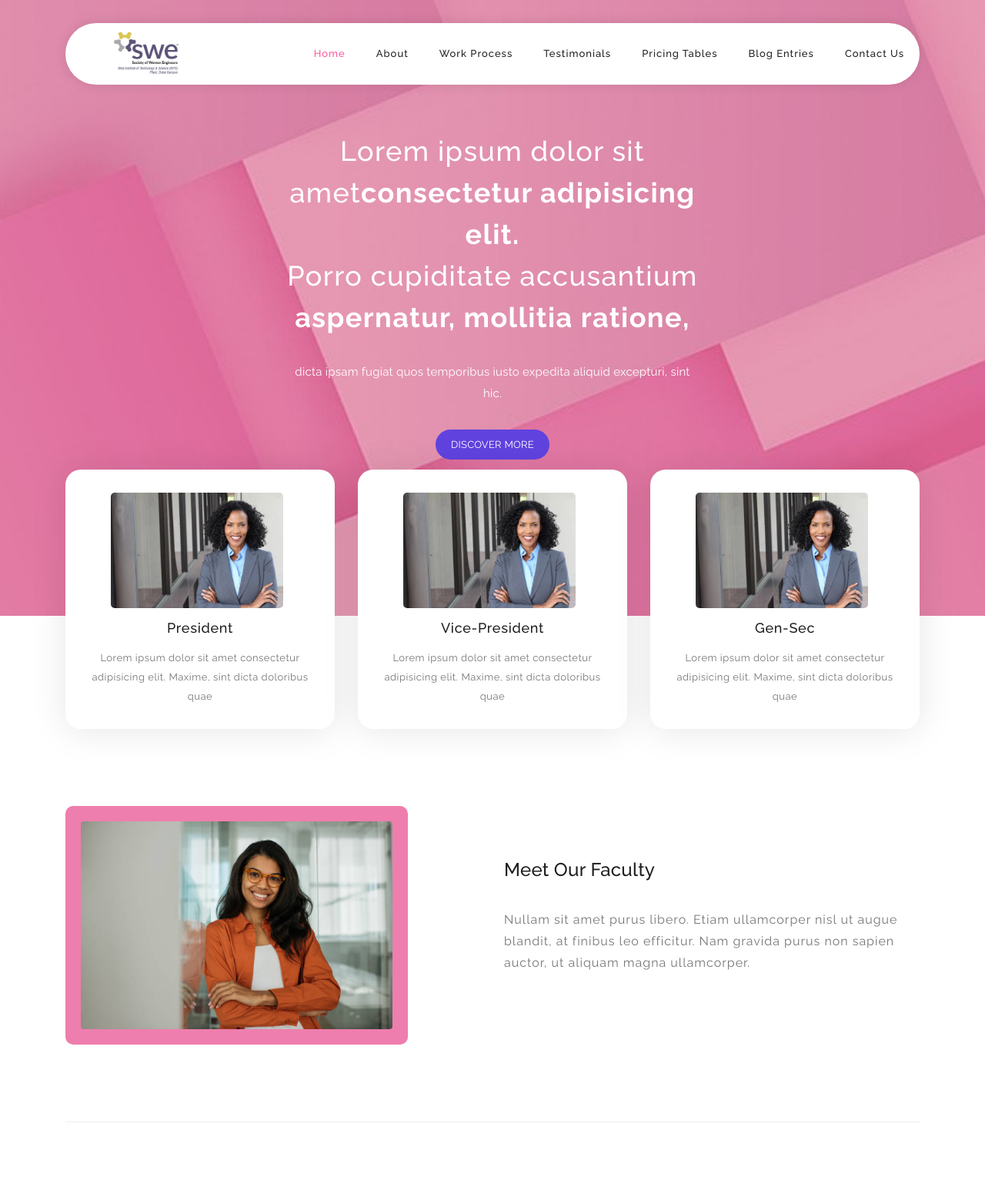
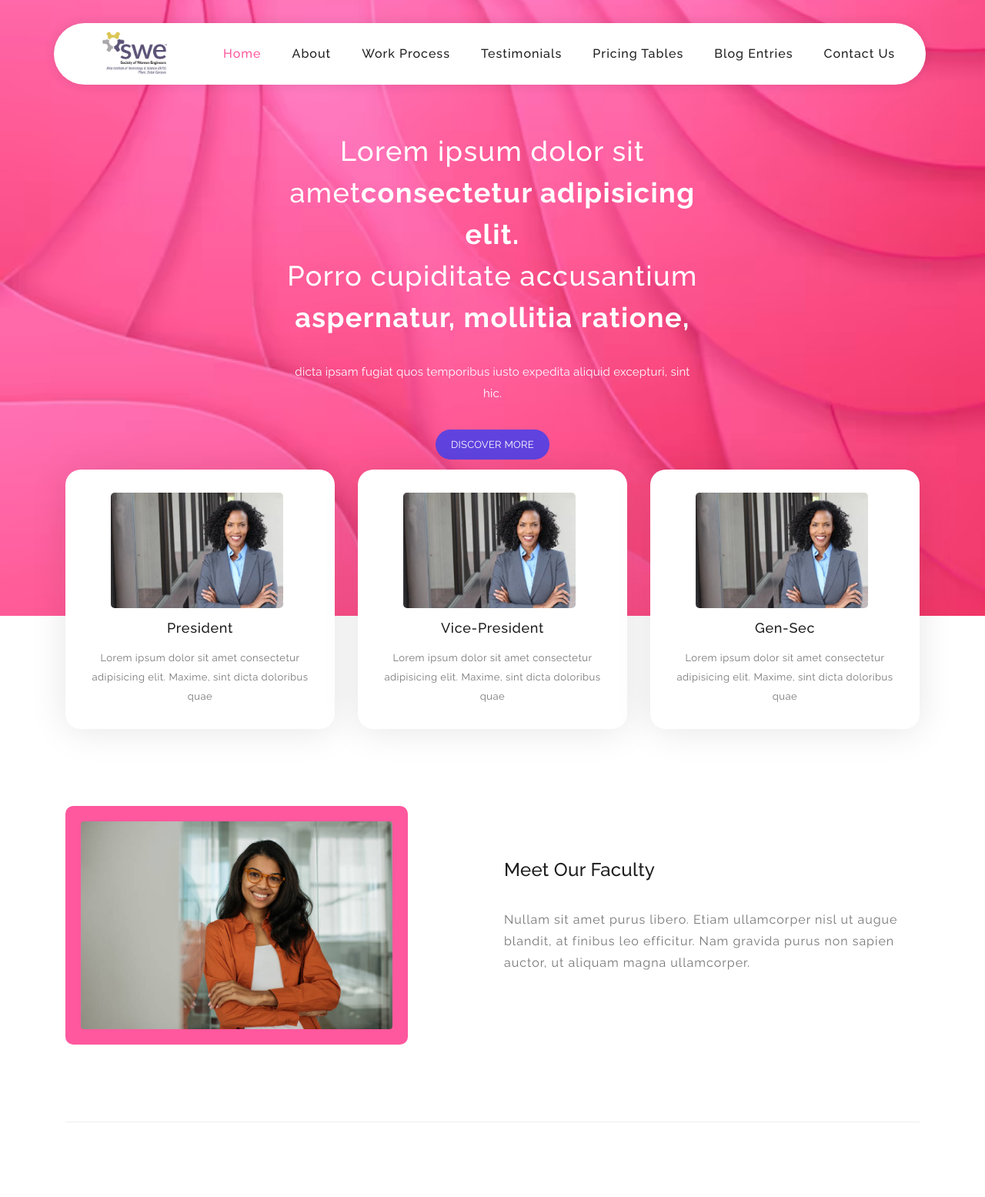
Before and after one commit to radhika-khatri/Women_in_Engineering, a plain HTML site: page index.html in a window 1280 px wide. Shown: the top 1555 px of the page at 77% size. Drawn offline with Linux system fonts and the light colour scheme.

Commit message:
Changed Background

```diff
--- a/assets/css/templatemo-softy-pinko.css
+++ b/assets/css/templatemo-softy-pinko.css
@@ -402,10 +402,10 @@ header
 }
 
 .header-area .main-nav {
+  background-color: white;
   box-shadow: 0px 0px 15px rgba(0,0,0,0.1);
   border-radius: 40px;
   min-height: 80px;
-  background: #fff;
 }
 
 
@@ -445,13 +445,13 @@ header
 }
 
 .header-area .main-nav .nav li:last-child {
-  padding-right: 0px;
+  padding-right: 20px;
 }
 
 .header-area .main-nav .nav li a {
   display: block;
   font-weight: 500;
-  font-size: 13px;
+  font-size: 16px;
   color: #fff;
   -webkit-transition: all 0.3s ease 0s;
   -moz-transition: all 0.3s ease 0s;
@@ -580,6 +580,9 @@ header
 
 @media (max-width: 1200px) {
 
+  .header-area .main-nav .nav li a {
+    font-size: 13px;
+  }
   .header-area .main-nav .nav li {
     padding-top: 5px;
     padding-bottom: 5px;
@@ -593,7 +596,7 @@ header
   }
 }
 
-@media (max-width: 991px) {
+@media (max-width: 961px) {
   .header-area {
     padding: 0px 15px;
     height: 80px;
@@ -669,7 +672,7 @@ welcome
   display: flex;
   align-items: center;
   justify-content: center;
-  background-image: url(../images/image.png);
+  background-image: url(../images/abstract.png);
   background-repeat: no-repeat;
   background-position: center center;
   background-size: cover;
@@ -869,7 +872,7 @@ features
   z-index: 9;
 }
 .image-box {
-  background-color: #ee7ead; /* Set your desired background color here */
+  background-color:  #ff589e; /* Set your desired background color here */
   padding: 20px;             /* Add padding to create spacing around the image */
   text-align: center;        /* Center the image horizontally */
   border-radius: 10px;       /* Optional: add rounded corners to the box */
@@ -938,7 +941,7 @@ parallax & home seperator
   background-repeat: no-repeat;
   background-size: cover;
   background-position: center center;
-  background-image: url(../images/image.png);
+  background-image: url(../images/abstract.png);
   z-index: 2;
   top: -20%;
   left: -20%;
@@ -1061,7 +1064,7 @@ parallax & home seperator
   width: 140%;
   height: 140%;
   opacity: .90;
-  background-image: url(../images/image.png);
+  background-image: url(../images/abstract.png);
   background-repeat: no-repeat;
   background-size: cover;
   background-position: center center;
@@ -1524,7 +1527,7 @@ footer
 ---------------------------------------------
 */
 footer {
-  background-image: url(../images/image.png);
+  background-image: url(../images/abstract.png);
   padding-top: 30px;
 }
 
--- a/index.html
+++ b/index.html
@@ -41,7 +41,7 @@ https://templatemo.com/tm-535-softy-pinko
     <header class="header-area header-sticky">
         <div class="container">
             <div class="row">
-                <div class="col-12">
+                <div class="col-16">
                     <nav class="main-nav">
                         <!-- ***** Logo Start ***** -->
                         <a href="#" class="logo">
```
Also changed, not shown: assets/images/abstract.png (added), assets/images/background.png (added).
